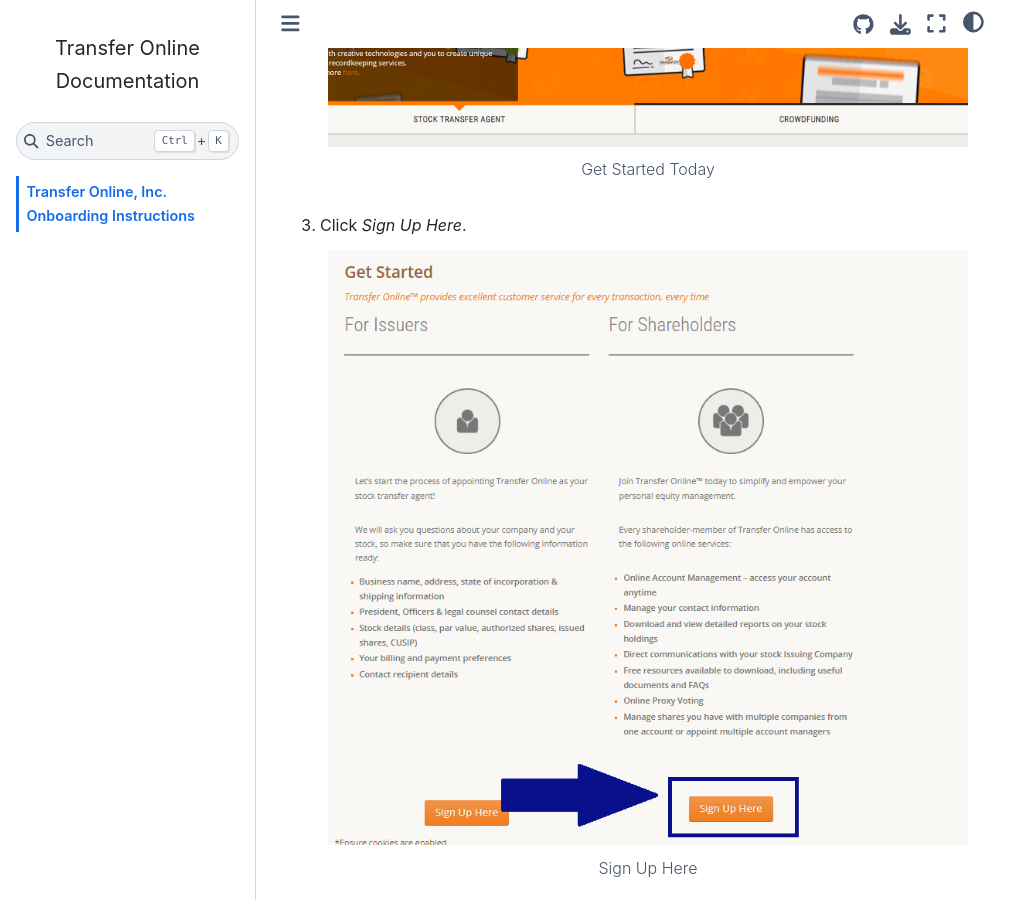
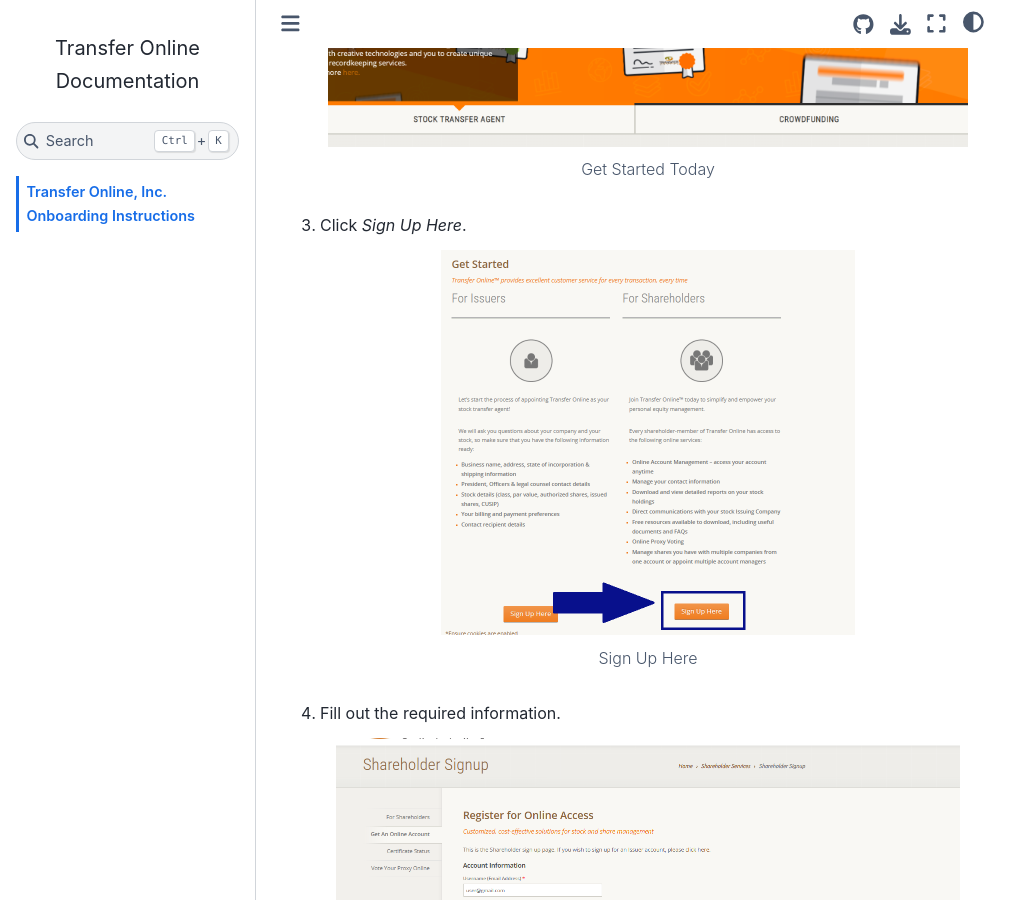
Before and after one commit to levseyd01/TOL_onboarding, a Sphinx documentation site: the page built from source/index.rst, in a window 1280 px wide and 900 px high, scrolled down 592 px. Shown: the whole window, without its empty margins (0-1031 px from the left). Built offline with Sphinx 7.4.7 and the Sphinx Book theme 1.1.4, drawn with Linux system fonts in a browser that asks for light colours.

Commit message:
changed cover page

```diff
--- a/source/conf.py
+++ b/source/conf.py
@@ -70,7 +70,7 @@
     \begin{titlepage}
         \centering
         \vspace*{\fill}
-        \includegraphics[width=\textwidth,height=\textheight,keepaspectratio]{solo_cover_page.png}
+        \includegraphics[width=\textwidth,height=\textheight,keepaspectratio]{tol_shareholder_onboarding_cover_page.png}
         \vspace*{\fill}
     \end{titlepage}
     \clearpage
@@ -81,7 +81,7 @@
 \begin{titlepage}
 \centering
 \vspace*{\fill}
-\includegraphics[width=\textwidth,height=\textheight,keepaspectratio]{solo_cover_page.png}
+\includegraphics[width=\textwidth,height=\textheight,keepaspectratio]{tol_shareholder_onboarding_cover_page.png}
 \vspace*{\fill}
 \end{titlepage}
 \clearpage
--- a/source/index.rst
+++ b/source/index.rst
@@ -45,6 +45,7 @@
 
       \clearpage
 
+
 1. Go to the `Transfer Online, Inc. <https://www.transferonline.com/>`_ website.
 
 2. Click `Get Started Today`.
@@ -58,6 +59,7 @@
 3. Click `Sign Up Here`.
 
    .. figure:: _static/pdf_images/sign_up_here_shareholders.png
+      :scale: 50%
       :alt: Sign Up Here
       :align: center
 
```
Also changed, not shown: source/_static/tol_shareholder_onboarding_cover_page.png (added), 1 other file.
